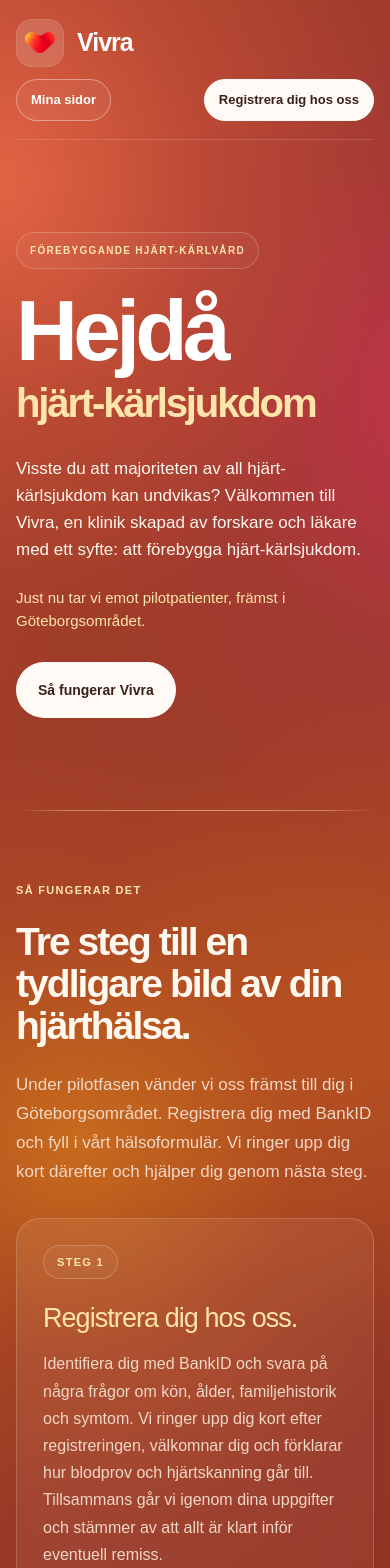
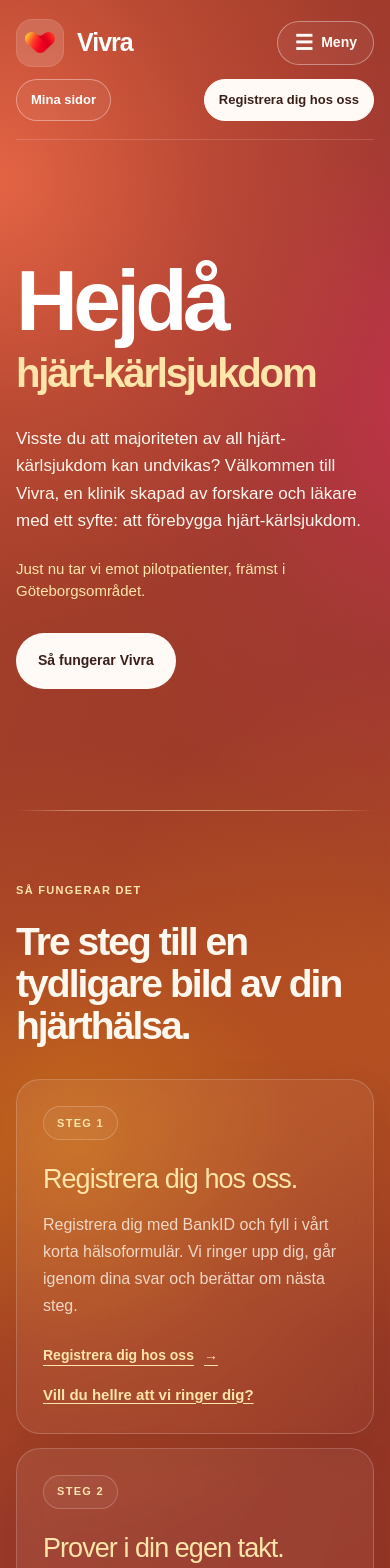
Before and after one commit to EliasBjornson/vivra, a React (Vite) app: page / in a window 390 px wide. Shown: the top 1568 px of the page. Built offline with nearby package versions, Linux system fonts and the light colour scheme; the HTML template or start-up script is replaced by a standard one.

Commit message:
Simplify copy, clarify callback and add mobile menu

```diff
--- a/src/App.tsx
+++ b/src/App.tsx
@@ -48,10 +48,10 @@
   }
   return (
     <details ref={details} className="registration-fallback" id="kontakt-alternativ">
-      <summary>Fungerar inte registreringen? Klicka här.</summary>
+      <summary>Vill du hellre att vi ringer dig?</summary>
       <div className="fallback-content">
-        <h4>Vi hjälper dig att komma igång.</h4>
-        <p>Lämna dina uppgifter så ringer vi upp dig kort därefter och hjälper dig med registreringen. Formuläret skickas till info@vivrahealth.se och skapar inte automatiskt ett patientkonto.</p>
+        <h4>Bli uppringd av oss.</h4>
+        <p>Lämna dina kontaktuppgifter så ringer vi dig och berättar mer. Detta är en begäran om återuppringning, inte en patientregistrering.</p>
         {status === "success" ? <p className="form-status" role="status">Tack! Dina uppgifter har skickats till Vivra. Vi ringer upp dig så snart vi kan och hjälper dig med nästa steg.</p> :
         <form className="callback-form" onSubmit={submit} aria-busy={status === "sending"}>
           <div className="callback-fields">
@@ -71,13 +71,21 @@
 }
 
 export default function App() {
+  const [menuOpen, setMenuOpen] = useState(false);
+  const menuButton = useRef<HTMLButtonElement>(null);
+  function closeMenuOnEscape(event: React.KeyboardEvent) {
+    if (event.key === "Escape") { setMenuOpen(false); menuButton.current?.focus(); }
+  }
   return (
     <main>
       <header className="site-header">
         <a className="brand" href="#top" aria-label="Vivra, startsida"><LogoMark /><span className="brand-name">Vivra</span></a>
-        <nav className="nav-links" aria-label="Huvudmeny">
-          <a href="#sa-fungerar-det">Så fungerar det</a><a href="#priser">Priser</a><a href="#faq">Vanliga frågor</a><a href="#om-oss">Om oss</a>
+        <nav id="main-navigation" className={`nav-links${menuOpen ? " is-open" : ""}`} aria-label="Huvudmeny" onKeyDown={closeMenuOnEscape} onClick={() => setMenuOpen(false)}>
+          <a href="#sa-fungerar-det">Så fungerar det</a><a href="#formular">Kom igång</a><a href="#priser">Priser</a><a href="#faq">Vanliga frågor</a><a href="#om-oss">Om oss</a>
         </nav>
+        <button ref={menuButton} className="mobile-menu-button" type="button" aria-expanded={menuOpen} aria-controls="main-navigation" onClick={() => setMenuOpen(!menuOpen)} onKeyDown={closeMenuOnEscape}>
+          <span aria-hidden="true">{menuOpen ? "×" : "☰"}</span> {menuOpen ? "Stäng" : "Meny"}
+        </button>
         <div className="header-actions">
           <a className="portal-button" href={PATIENT_PORTAL_URL}>Mina sidor</a>
           <a className="portal-button registration-button" href={REGISTRATION_URL}>Registrera dig hos oss</a>
@@ -88,7 +96,6 @@
         <div className="hero-glow hero-glow-two" />
         <div className="hero-inner">
           <div className="hero-copy">
-            <p className="eyebrow light">Förebyggande hjärt-kärlvård</p>
             <h1>
               Hejdå
               <br />
@@ -113,14 +120,13 @@
         <div className="section-shell">
           <div className="section-heading">
             <div><p className="eyebrow">Så fungerar det</p><h2>Tre steg till en tydligare bild av din hjärthälsa.</h2></div>
-            <p>Under pilotfasen vänder vi oss främst till dig i Göteborgsområdet. Registrera dig med BankID och fyll i vårt hälsoformulär. Vi ringer upp dig kort därefter och hjälper dig genom nästa steg.</p>
           </div>
           <div className="steps-grid">
             <article className="step-card">
               <span className="step-number">Steg 1</span><h3>Registrera dig hos oss.</h3>
-              <p>Identifiera dig med BankID och svara på några frågor om kön, ålder, familjehistorik och symtom. Vi ringer upp dig kort efter registreringen, välkomnar dig och förklarar hur blodprov och hjärtskanning går till. Tillsammans går vi igenom dina uppgifter och stämmer av att allt är klart inför eventuell remiss.</p>
+              <p>Registrera dig med BankID och fyll i vårt korta hälsoformulär. Vi ringer upp dig, går igenom dina svar och berättar om nästa steg.</p>
               <a className="step-link" href={REGISTRATION_URL}>Registrera dig hos oss <Arrow /></a>
-              <a className="fallback-link" href="#kontakt-alternativ">Fungerar inte registreringen? Klicka här.</a>
+              <a className="fallback-link" href="#kontakt-alternativ">Vill du hellre att vi ringer dig?</a>
             </article>
             <article className="step-card featured-step">
               <span className="step-number">Steg 2</span><h3>Prover i din egen takt.</h3>
@@ -140,12 +146,11 @@
           <div className="contact-heading">
             <p className="eyebrow light">Välkommen som pilotpatient i Göteborgsområdet</p>
             <h2>Första steget?<br />Registrera dig.</h2>
-            <p>Vår förebyggande screening vänder sig till dig utan symtom på hjärt-kärlsjukdom. Börja med en registrering och ett kort hälsoformulär i vår patientportal.</p>
           </div>
           <div className="contact-card registration-card">
             <span className="contact-label">Din första kontakt</span>
             <h3>Kom igång med BankID.</h3>
-            <p>Identifiera dig och ange dina kontaktuppgifter. Svara sedan på frågor om kön, ålder, familjehistorik och symtom. Vi ringer upp dig kort därefter, går igenom dina svar och förklarar vad som händer härnäst. Innan vi skickar remisser stämmer vi av att allt är klart och att du känner dig trygg med nästa steg.</p>
+            <p>Registrera dig med BankID och fyll i ett kort hälsoformulär. Vi ringer upp dig och går igenom dina svar.</p>
             <a className="button button-dark registration-cta" href={REGISTRATION_URL}>Registrera dig hos oss <Arrow /></a>
             <p className="registration-note">Registreringen är kostnadsfri. Du väljer ingen besökstid och betalar inget i detta steg.</p>
             <RegistrationFallback />
--- a/src/index.css
+++ b/src/index.css
@@ -369,3 +369,20 @@
 
 .registration-fallback summary { color: #fff7e9; }
 .registration-fallback summary:focus-visible { outline-color: #fff7e9; }
+
+/* Clear callback alternative and a keyboard-accessible mobile section menu. */
+.fallback-link, .registration-fallback summary { color: #ffe5aa; font-size: 15px; font-weight: 600; line-height: 1.6; }
+.fallback-link:focus-visible, .registration-fallback summary:focus-visible { outline-color: #ffe5aa; }
+.mobile-menu-button { display: none; }
+@media (max-width: 1080px) {
+  .site-header { display: flex; flex-wrap: wrap; align-content: center; gap: 12px; height: 140px; padding: 12px 0; }
+  .mobile-menu-button { display: inline-flex; align-items: center; justify-content: center; gap: 8px; margin-left: auto; min-height: 44px; padding: 0 16px; border: 1px solid #ffffff60; border-radius: 999px; background: #ffffff0d; color: #fffaf6; font: inherit; font-size: 14px; font-weight: 600; cursor: pointer; }
+  .mobile-menu-button span { font-size: 21px; line-height: 1; }
+  .mobile-menu-button:focus-visible, .nav-links a:focus-visible { outline: 2px solid #ffe5aa; outline-offset: 4px; }
+  .header-actions { width: 100%; justify-content: space-between; }
+  .hero-inner { padding-top: 140px; }
+  .nav-links { display: none; position: absolute; top: calc(100% + 8px); left: 0; right: 0; padding: 12px; border: 1px solid #ffffff40; border-radius: 18px; background: #642b24; box-shadow: 0 18px 40px #210b0a40; }
+  .nav-links.is-open { display: flex; flex-direction: column; align-items: stretch; gap: 0; }
+  .nav-links a { display: block; padding: 14px 16px; border-radius: 10px; color: #fffaf6; font-size: 16px; }
+  .nav-links a:hover { background: #ffffff12; }
+}
```
